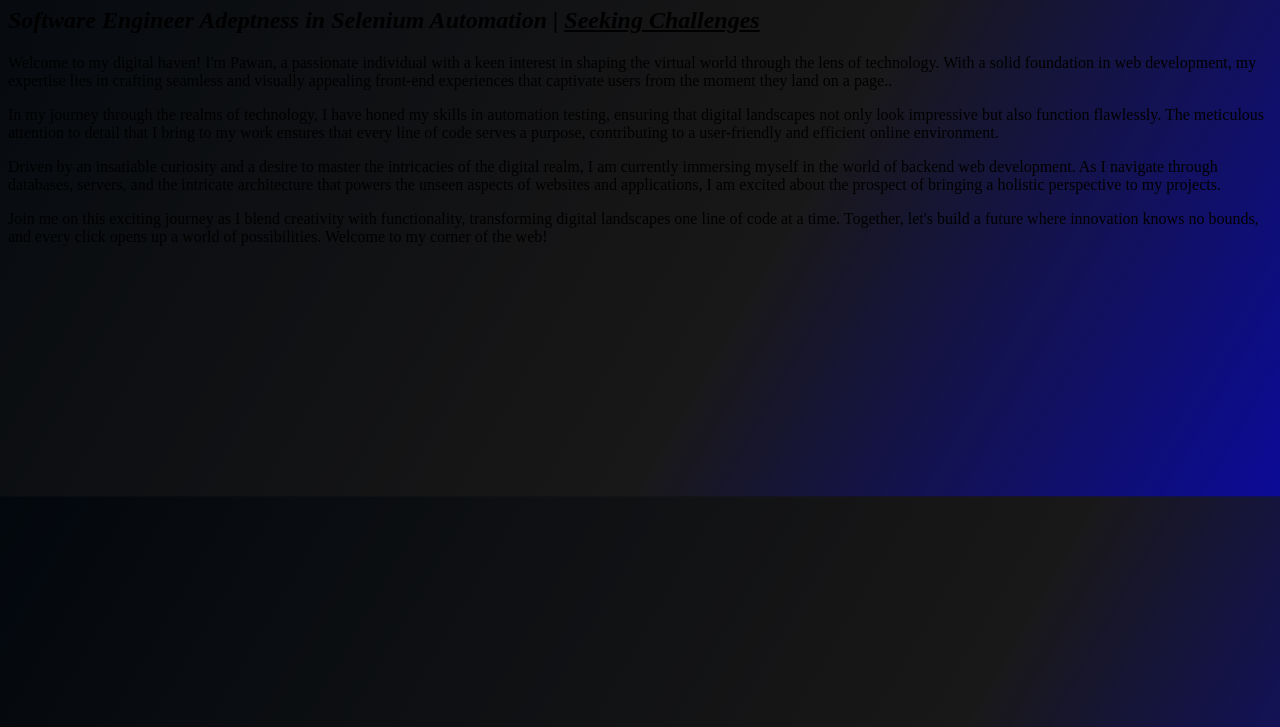
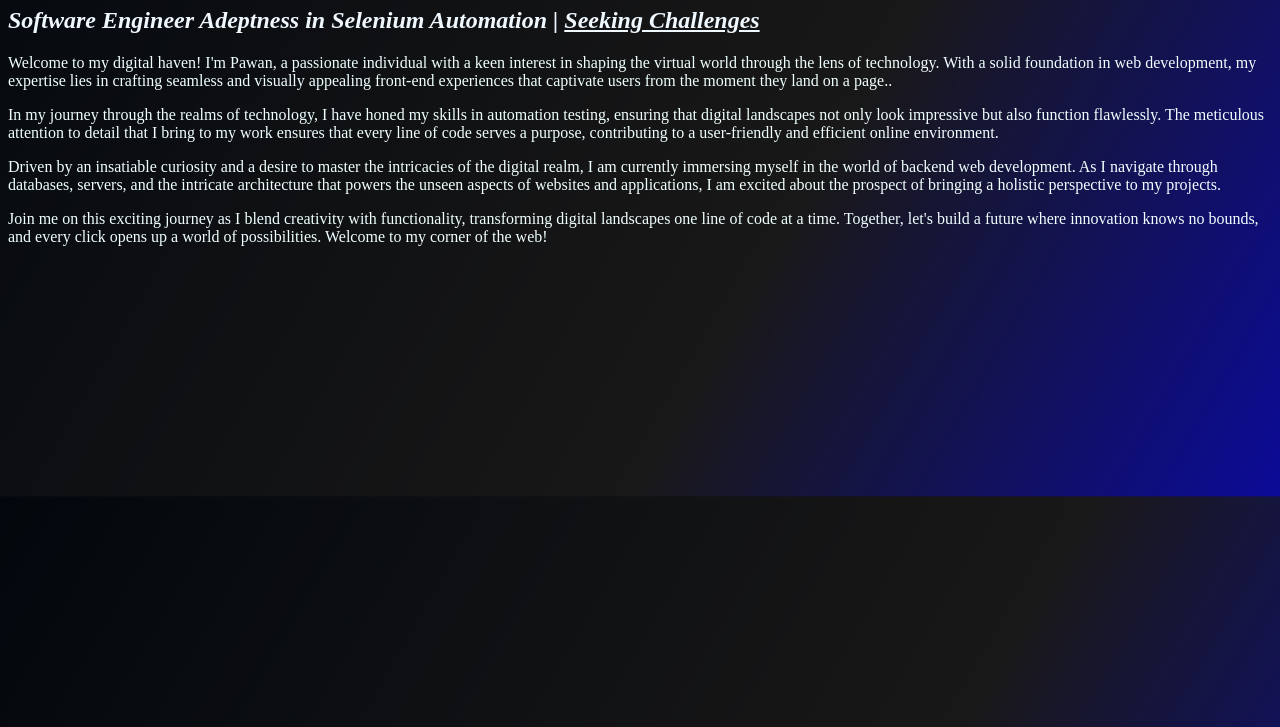
Before and after one commit to CliffBooth07/HTML, a plain HTML site: page public/about.html in a window 1280 px wide. Shown: the part 73-800 px from the top of the page. Drawn offline with Linux system fonts and the light colour scheme; a web font is replaced by a local one.

Commit message:
modified:   public/about.html

```diff
--- a/public/about.html
+++ b/public/about.html
@@ -14,6 +14,10 @@
   <style>
     p{
       font-family: 'EB Garamond' Arial, Helvetica, sans-serif;
+      color: azure;
+    }
+    h1, h2{
+      color: aliceblue;
     }
     #justme{
     background: linear-gradient(300deg,blue,#191818,#01060c,#5d6165);
```
